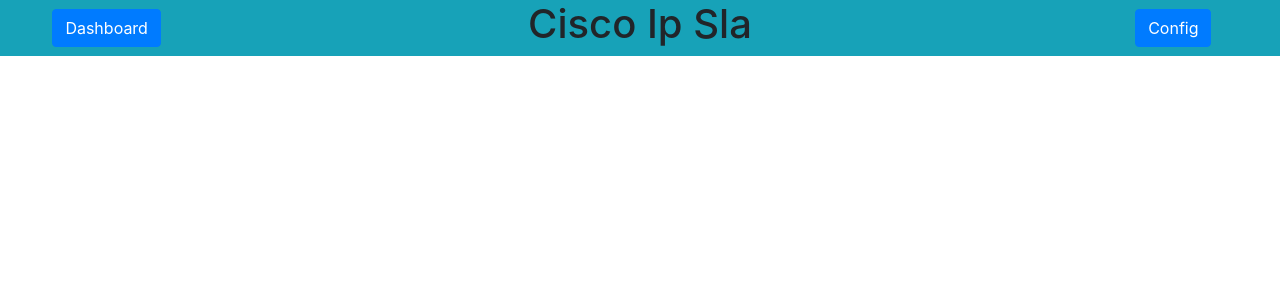
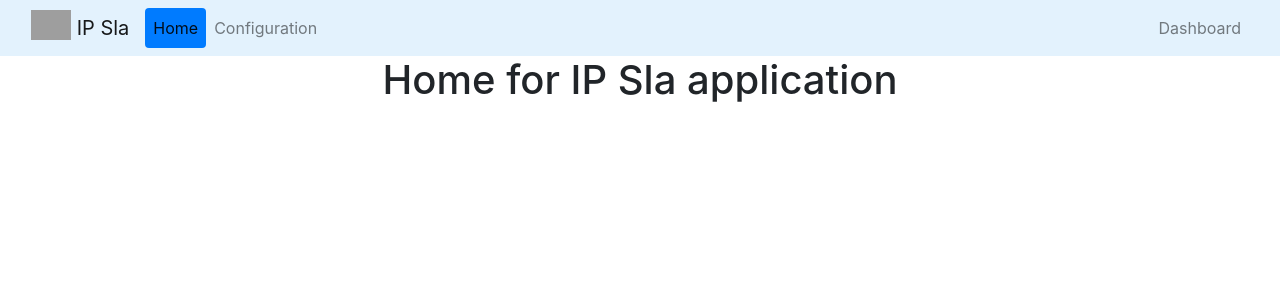
Before and after one commit to mercolino/ipsla_web, a Flask app: page / in a window 1280 px wide. Shown: the top 300 px of the page. Run offline with Flask 3, Linux system fonts and the light colour scheme; the visitor is signed in with stand-in values (Sample User, id 1); parts of the project's set-up code (start-up, migrations or seed data) failed here and were passed over; some libraries are stand-ins or nearby versions; grey boxes are pictures that could not be loaded.

Commit message:
changed th eapperance of the app, added navbars

```diff
--- a/app.py
+++ b/app.py
@@ -582,12 +582,14 @@ class SearchIpSlaForm(FlaskForm):
 # Main Function just the landing page for now, here plotly dashboard is going to be presented
 @app.route('/')
 def main():
-    return render_template('main.html')
+    pill_active = ['active', '']
+    return render_template('main.html', pill_active=pill_active)
 
 
 # Config page, all the ip sla's on the polling database and presented and can be added or removed
 @app.route('/config', methods=['GET', 'POST'])
 def config():
+    pill_active = ['', 'active']
     # Checking if method is post because form was sent
     if request.method == 'POST':
         # Check if button remove was pressed
@@ -610,12 +612,14 @@ def config():
         empty = False
 
     # Render page
-    return render_template('config.html', empty=empty, all_rows=all_rows, types_names=cons_ipsla_types)
+    return render_template('config.html', empty=empty, all_rows=all_rows, types_names=cons_ipsla_types,
+                           pill_active=pill_active)
 
 
 # Function to search for IP Sla's
 @app.route('/search', methods=['GET', 'POST'])
 def search():
+    pill_active = ['', 'active']
     # Define form with class configured
     form = SearchIpSlaForm()
     # If Form's submit button was pressed enter
@@ -633,12 +637,13 @@ def search():
             session['snmp_data'] = form.data
             return redirect('/ipsla')
 
-    return render_template('search.html', form=form)
+    return render_template('search.html', form=form, pill_active=pill_active)
 
 
 # Function to add ipsla to the database
 @app.route('/ipsla', methods=['GET', 'POST'])
 def ipsla():
+    pill_active = ['', 'active']
     # Retrieve Session data saved in search function
     ipsla_indexes = session['indexes']
     ipsla_types = session['types']
@@ -666,7 +671,7 @@ def ipsla():
         return redirect('/config')
 
     return render_template('ipsla.html', indexes=ipsla_indexes, types=ipsla_types, tags=ipsla_tags,
-                           types_names=ipsla_types_names, snmp_data=snmp_data)
+                           types_names=ipsla_types_names, snmp_data=snmp_data, pill_active=pill_active)
 
 
 @app.route('/dash')
--- a/templates/main.html
+++ b/templates/main.html
@@ -30,6 +30,41 @@
     </head>
 
     <header>
+        <!-- Creating navbar-->
+        <nav class="navbar navbar-expand-sm navbar-light" style="background-color: #e3f2fd;">
+            <div class="container-fluid">
+                <!-- Adding Logo -->
+                <a class="navbar-brand" href="#">
+                    <img style="max-width:40px; margin-top: -10px;" src="{{ url_for('static', filename='images/logo.png') }}">
+                    IP Sla
+                </a>
+                <button class="navbar-toggler" type="button" data-toggle="collapse" data-target="#navbarNav" aria-controls="navbarNav" aria-expanded="false" aria-label="Toggle navigation">
+                    <span class="navbar-toggler-icon"></span>
+                </button>
+                <!-- Adding the different navigation pills -->
+                <div class="collapse navbar-collapse" id="navbarNav">
+                    <ul class="navbar-nav nav-pills">
+                        <li class="nav-item">
+                            <a class="nav-link {{ pill_active[0] }}" href="{{ url_for('main') }}">
+                                Home
+                            </a>
+                        </li>
+                        <li class="nav-item">
+                            <a class="nav-link {{pill_active[1] }}" href="{{ url_for('config') }}">
+                                Configuration
+                            </a>
+                        </li>
+                    </ul>
+                    <ul class="navbar-nav nav-pills ml-auto">
+                        <li class="nav-item justify-content-end">
+                            <a class="nav-link" href="{{ url_for('dash') }}">
+                                Dashboard
+                            </a>
+                        </li>
+                    </ul>
+                </div>
+            </div>
+        </nav>
     </header>
 
     <body>
@@ -44,22 +79,13 @@
         <!-- Creating Fluid Container -->
         <div class="container-fluid">
             <!-- Creating row with the Title -->
-            <div class="row bg-info">
-                <div class="col-2 text-center align-self-center">
-                    <a class="btn btn-primary" href="{{ url_for('dash') }}" role="button">Dashboard</a>
-                </div>
-                <div class="col-8 align-self-center">
-                    <h1 class="text-center">Cisco Ip Sla</h1>
-                </div>
-                <!-- Adding the navigation button, config when in home, home when in anything else -->
-                <div class="col-2 text-center align-self-center">
-                    {% if request.path == "/" %}
-                        <a class="btn btn-primary" href="{{ url_for('config') }}" role="button">Config</a>
-                    {% else %}
-                        <a class="btn btn-primary" href="{{ url_for('main') }}" role="button">Home</a>
-                    {% endif %}
+        {% if request.path == "/" %}
+            <div class="row">
+                <div class="col-12 align-self-center">
+                    <h1 class="text-center">Home for IP Sla application</h1>
                 </div>
             </div>
+        {% endif %}
             <!-- Flash Messages space for Flask -->
             <div class="row">
                 <div class="col-12">
```
